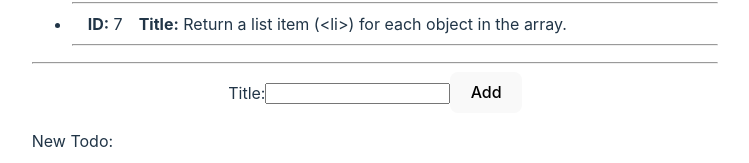
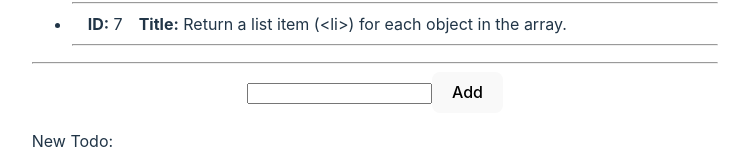
Before and after one commit to ledarca/react-todo, a React (Vite) app: page / in a window 1280 px wide. Shown: the part 498-661 px from the top of the page, without its empty margins (265-1014 px from the left). Built offline with nearby package versions, Linux system fonts and the light colour scheme.

Commit message:
handle, events, props and useState -  Shows the value you enter visible below the form

```diff
--- a/src/AddTodoForm.jsx
+++ b/src/AddTodoForm.jsx
@@ -1,4 +1,5 @@
-function AddTodoForm() {
+/* function AddTodoForm()
+{
   return (
     <form>
       <label htmlFor="todoTitle">Title:</label>
@@ -7,5 +8,38 @@ function AddTodoForm() {
     </form>
   );
 }
+export default AddTodoForm; ***1_1 and 1_2 class, start, last part***/
+
+import React, { useState } from 'react';
+
+const AddTodoForm = (props) => {
+
+  const { onAddTodo } = props;
+
+  const [todoTitle, setTodoTitle] = React.useState('');
+
+  // new Function
+  const handleAddTodo = (event) => {
+    // hint
+    event.preventDefault();
+
+    const todoTitle = event.target.title.value;
+
+    console.log(todoTitle);
+
+    event.target.reset();
+
+    // last sentence of the part that says app,invoke the onAddTodo
+    onAddTodo(todoTitle);
+
+  };
+
+  return (
+    <form onSubmit={handleAddTodo}>
+      <input type="text" name="title" />
+      <button type="submit">Add</button>
+    </form>
+  );
+}
 
 export default AddTodoForm;
```
